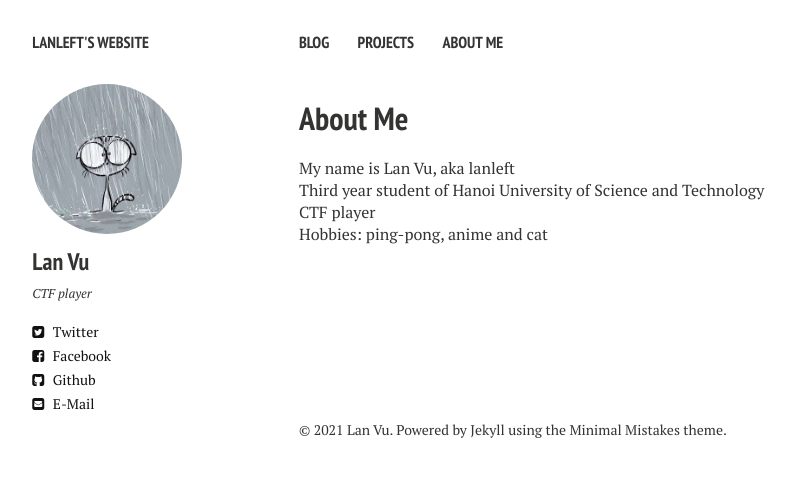
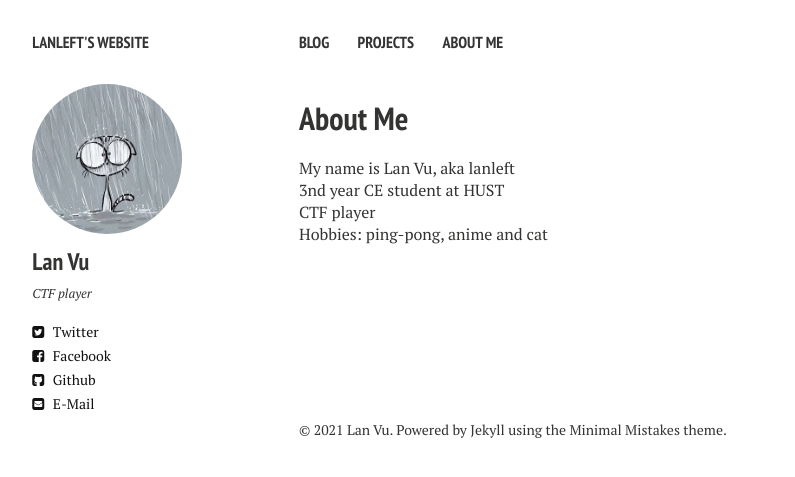
Before and after one commit to lanleft/lanleft.github.io, a Jekyll site: the page built from aboutme.md, in a window 1280 px wide. Shown: the top 477 px of the page, without its empty margins (21-816 px from the left). Built offline with Jekyll 4.4.1, drawn with Linux system fonts in a browser that asks for light colours; nearby versions of some CDN libraries.

Commit message:
Update aboutme.md

```diff
--- a/aboutme.md
+++ b/aboutme.md
@@ -8,7 +8,7 @@ comments: false
 
 My name is Lan Vu, aka lanleft
 
-Third year student of Hanoi University of Science and Technology
+3nd year CE student at HUST
 
 CTF player
 
```
